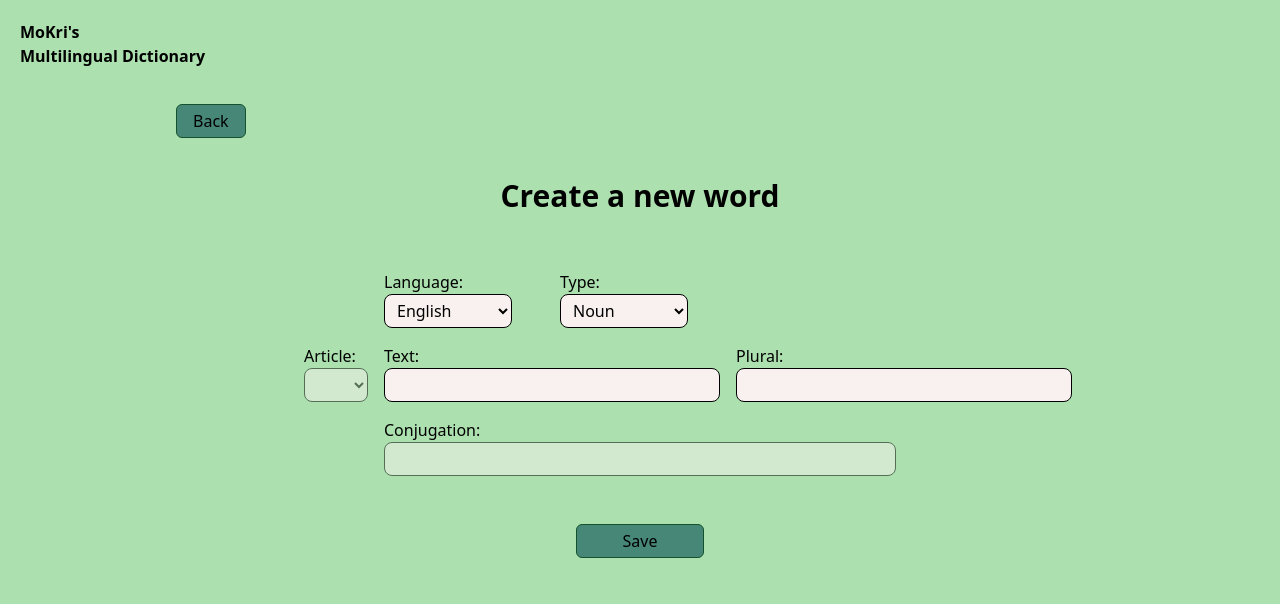
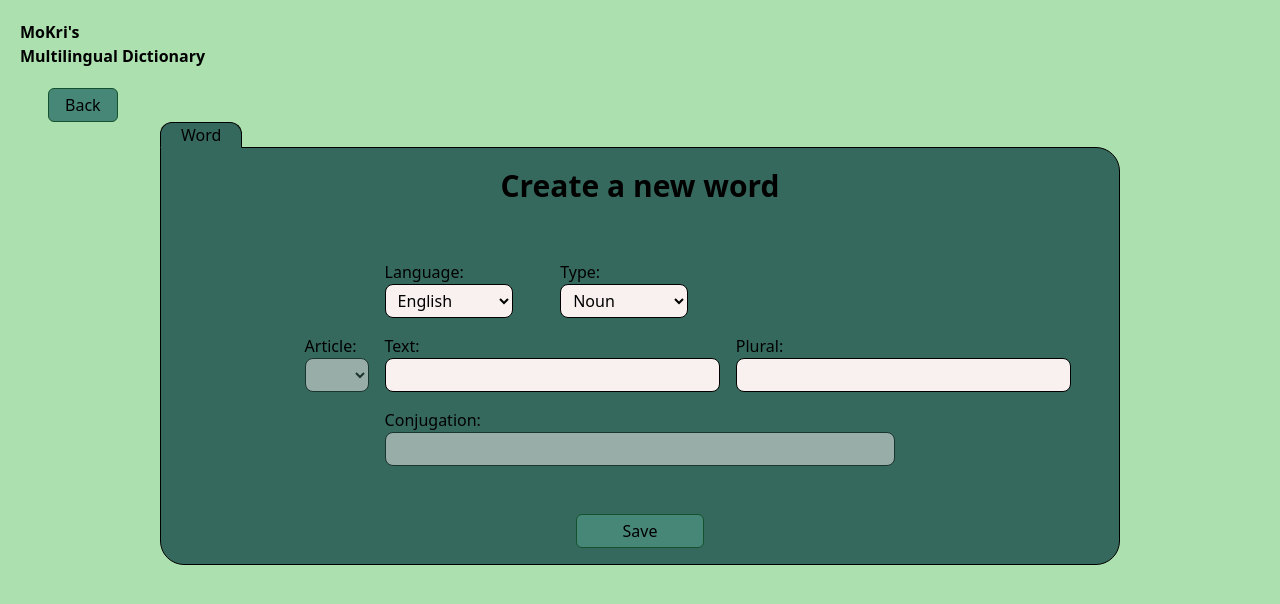
Before and after one commit to MoKrisz/MoKri-s-Multilingual-Dictionary-React-FE, a React (Vite) app: page /menu/new-word in a window 1280 px wide. Shown: the top 604 px of the page. Built offline with nearby package versions, Linux system fonts and the light colour scheme.

Commit message:
format word pages with the introduction of the new tab button

```diff
--- a/src/features/Words/components/WordForm.tsx
+++ b/src/features/Words/components/WordForm.tsx
@@ -1,4 +1,3 @@
-import { Link } from "react-router-dom";
 import FormInput, { Option } from "./FormInput";
 import { LanguageCodeEnum, Word, WordRefs, WordState, WordTypeEnum } from "../models";
 import { ReactNode, useEffect, useRef, useState } from "react";
@@ -145,14 +144,8 @@ export default function WordForm({
   console.log(wordState);
 
   return (
-    <div className="lg:w-3/4 lg:mx-auto max-w-screen-lg">
-      <Link
-        to="/menu"
-        className="ml-4 mt-4 inline-block p-1 px-4 bg-lincolngreen hover:bg-lincolngreenlighter rounded-md border border-green-900"
-      >
-        <button>Back</button>
-      </Link>
-      <h1 className="text-center font-bold text-3xl my-10">
+    <div>
+      <h1 className="text-center font-bold text-3xl pb-10 pt-5">
         Create a new word
       </h1>
       <form
--- a/src/features/Words/pages/NewWordPage.tsx
+++ b/src/features/Words/pages/NewWordPage.tsx
@@ -1,6 +1,7 @@
-import { useNavigate } from "react-router-dom";
+import { Link, useNavigate } from "react-router-dom";
 import { postWord, queryClient } from "../api";
 import WordForm from "../components/WordForm";
+import TabButton from "../components/TabButton";
 
 export default function NewWordPage() {
   const navigate = useNavigate();
@@ -10,5 +11,18 @@ export default function NewWordPage() {
       navigate("/menu");
   }
 
-  return <WordForm mutationFunction={postWord} onSuccessFunction={onSuccess} />;
+  return <>
+      <Link
+        to="/menu"
+        className="ml-12 inline-block py-1 px-4 bg-lincolngreen hover:bg-lincolngreenlighter rounded-md border border-green-900"
+      >
+        <button>Back</button>
+      </Link>
+      <div className="lg:w-3/4 lg:mx-auto max-w-screen-lg">
+        <TabButton label="Word" className="-mb-px px-5 bg-lincolngreendarker rounded-t-xl border border-t-black border-l-black border-r-black border-b-lincolngreendarker"/>
+        <div className="bg-lincolngreendarker rounded-e-3xl rounded-b-3xl border border-l-black border-r-black border-b-black border-t-black">
+          <WordForm mutationFunction={postWord} onSuccessFunction={onSuccess} />
+        </div>
+      </div>
+    </>;
 }
--- a/src/features/Words/pages/WordPage.tsx
+++ b/src/features/Words/pages/WordPage.tsx
@@ -1,14 +1,16 @@
-import { useParams } from "react-router-dom";
+import { Link, useParams } from "react-router-dom";
 import WordForm from "../components/WordForm";
 import { fetchWord, PutWord, queryClient } from "../api";
 import { useQuery } from "@tanstack/react-query";
-import { ReactNode } from "react";
+import { ReactNode, useState } from "react";
+import TabButton from "../components/TabButton";
 
 type WordParams = {
   wordId: string;
 };
 
 export default function WordPage() {
+  const [activeTab, setActiveTab] = useState("word");
   const param = useParams<WordParams>();
 
   if (!param.wordId) {
@@ -26,6 +28,9 @@ export default function WordPage() {
       queryClient.invalidateQueries({ queryKey: [`word_${param.wordId}`] });
   }
 
+  const activeTabFormat = "-mb-px bg-lincolngreendarker rounded-t-xl border border-t-black border-l-black border-r-black border-b-lincolngreendarker"
+  const nonActiveTabFormat = "-mb-px bg-lincolngreen rounded-t-xl border border-t-black border-l-black border-r-black border-b-black hover:bg-lincolngreendarker"
+
   let formComponent: ReactNode;
   if (isPending) {
     formComponent = <p>Getting the word...</p>;
@@ -33,7 +38,21 @@ export default function WordPage() {
     console.log(error);
     formComponent = <p>Something went wrong...</p>;
   } else if (data) {
-    formComponent = <WordForm mutationFunction={PutWord} onSuccessFunction={onSuccess} wordData={data}/>
+    formComponent = <>
+      <Link
+            to="/menu"
+            className="ml-12 inline-block py-1 px-4 bg-lincolngreen hover:bg-lincolngreenlighter rounded-md border border-green-900"
+          >
+            <button>Back</button>
+          </Link>
+          <div className="lg:w-3/4 lg:mx-auto max-w-screen-lg">
+            <TabButton label="Word" className={`px-5 ${activeTab === "word" ? activeTabFormat : nonActiveTabFormat}`} setActiveTab={() => setActiveTab("word")}/>
+            <TabButton label="Translations" className={`px-7 ${activeTab === "translation" ? activeTabFormat : nonActiveTabFormat}`} setActiveTab={() => setActiveTab("translation")}/>
+            <div className="bg-lincolngreendarker rounded-e-3xl rounded-b-3xl border border-l-black border-r-black border-b-black border-t-black">
+              <WordForm mutationFunction={PutWord} onSuccessFunction={onSuccess} wordData={data}/>
+            </div>
+          </div>
+    </>;
   }
 
   return formComponent;
```
